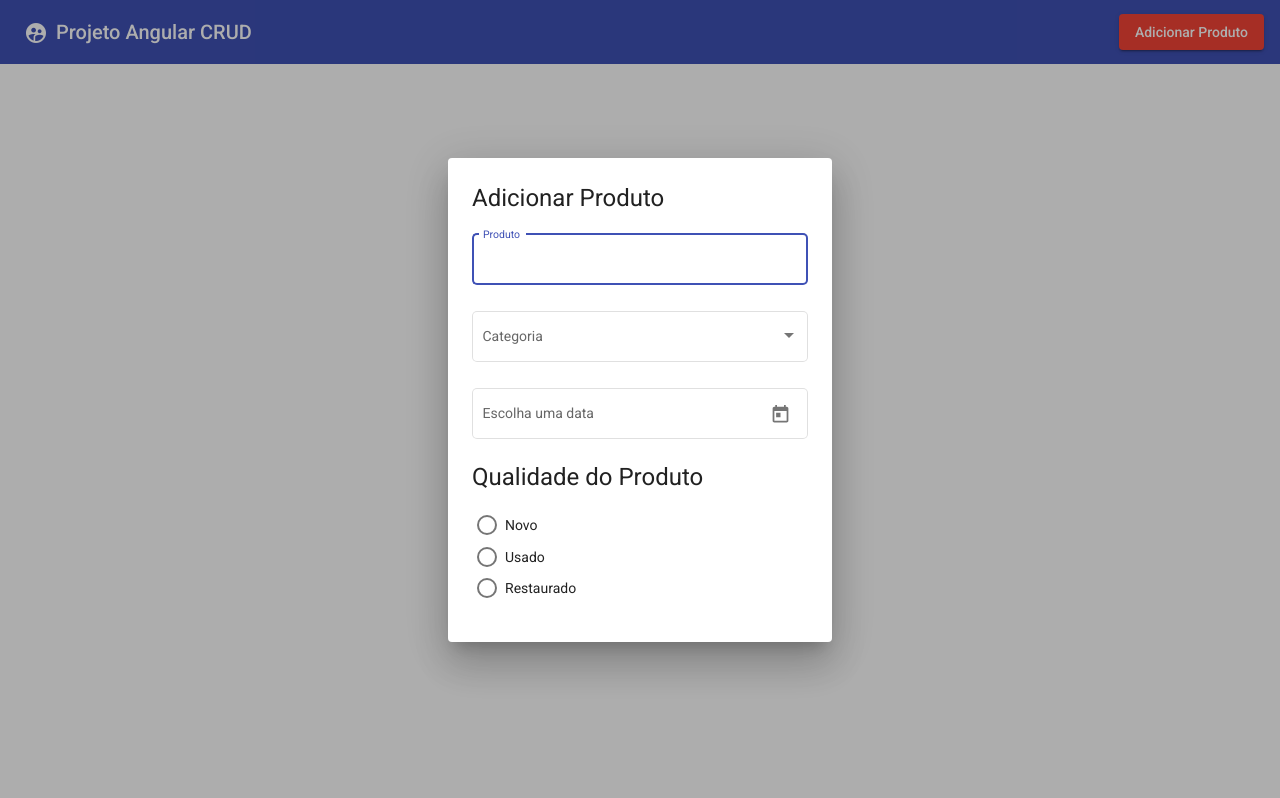
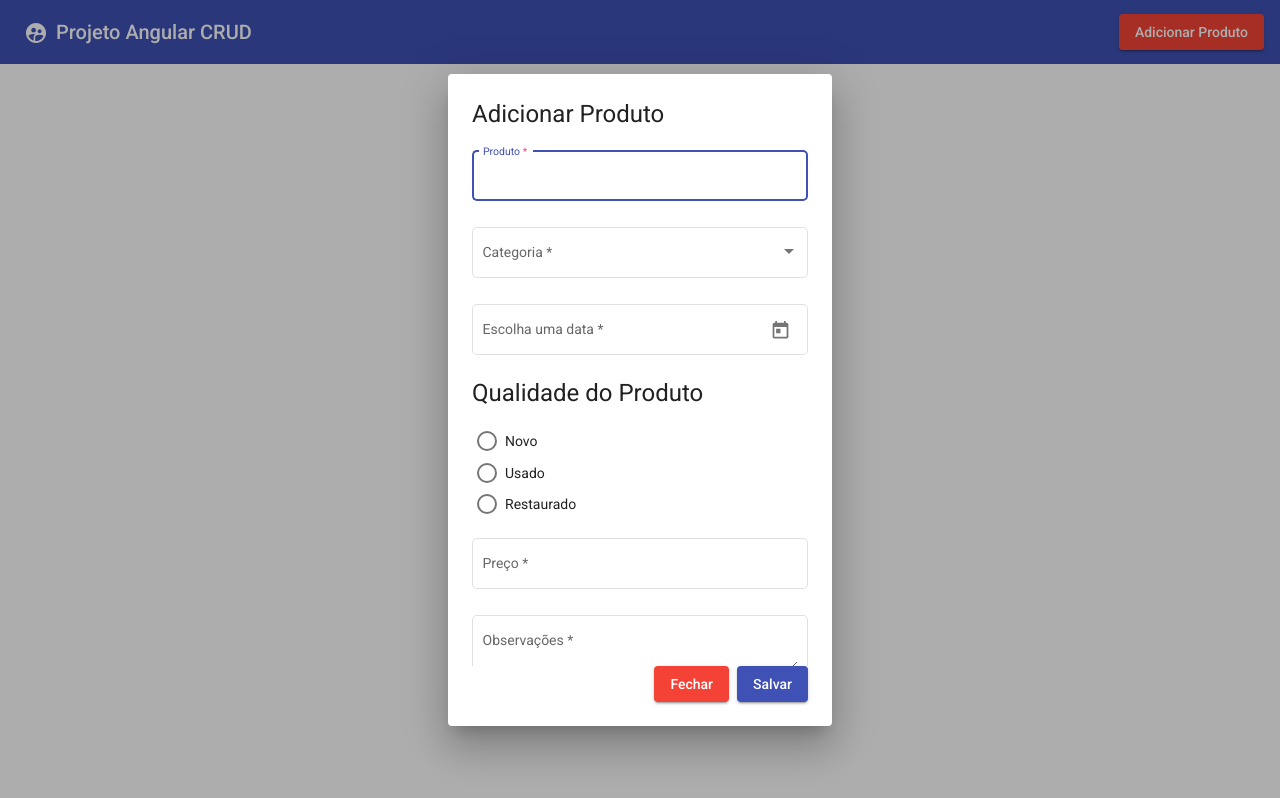
Before and after one commit to WesMartins96/Angular13-CRUD-Angular-MaterialUI, an Angular app in the folder Angular13CRUD/: page / in a window 1280 px wide. Both pictures are taken after a click on the button "Adicionar Produto". Built offline with nearby package versions, Linux system fonts and the light colour scheme.

Commit message:
criado bd com JSON-SERVER

```diff
--- /dev/null
+++ b/Angular13CRUD/db.json
@@ -0,0 +1,15 @@
+{
+  "produtoLista": [
+
+  ],
+  "comments": [
+    {
+      "id": 1,
+      "body": "some comment",
+      "postId": 1
+    }
+  ],
+  "profile": {
+    "name": "typicode"
+  }
+}
--- a/Angular13CRUD/src/app/app.module.ts
+++ b/Angular13CRUD/src/app/app.module.ts
@@ -19,6 +19,7 @@ import {MatRadioModule} from '@angular/material/radio';
 import { MAT_DATE_LOCALE } from '@angular/material/core';
 
 import { DialogComponent } from './dialog/dialog.component';
+import { FormsModule, ReactiveFormsModule } from '@angular/forms';
 
 
 @NgModule({
@@ -30,6 +31,8 @@ import { DialogComponent } from './dialog/dialog.component';
     BrowserModule,
     AppRoutingModule,
     BrowserAnimationsModule,
+    ReactiveFormsModule,
+    FormsModule,
     MatToolbarModule,
     MatIconModule,
     MatButtonModule,
--- a/Angular13CRUD/src/app/dialog/dialog.component.html
+++ b/Angular13CRUD/src/app/dialog/dialog.component.html
@@ -1,13 +1,14 @@
 <h1 mat-dialog-title>Adicionar Produto</h1>
 <div mat-dialog-content>
+  <form [formGroup]="produtoForm">
     <mat-form-field appearance="outline">
       <mat-label>Produto</mat-label>
-    <input matInput placeholder="Digite o nome do produto">
+      <input formControlName="produtoNome" matInput placeholder="Digite o nome do produto">
     </mat-form-field>
 
     <mat-form-field appearance="outline">
       <mat-label>Categoria</mat-label>
-    <mat-select placeholder="Selecione a categoria do produto">
+      <mat-select formControlName="categoria" placeholder="Selecione a categoria do produto">
         <mat-option value="Frutas">Frutas</mat-option>
         <mat-option value="Vegetais">Vegetais</mat-option>
         <mat-option value="Legumes">Legumes</mat-option>
@@ -16,15 +17,31 @@
 
     <mat-form-field appearance="outline">
       <mat-label>Escolha uma data</mat-label>
-    <input matInput [matDatepicker]="picker" value="date | date:'dd/MM/yyyy'">
+      <input formControlName="data" matInput [matDatepicker]="picker" value="date | date:'dd/MM/yyyy'">
       <mat-datepicker-toggle matSuffix [for]="picker"></mat-datepicker-toggle>
       <mat-datepicker #picker></mat-datepicker>
     </mat-form-field>
 
     <label for=""><h1>Qualidade do Produto</h1></label>
-  <mat-radio-group class="example-radio-group">
+    <mat-radio-group formControlName="qualidade" class="example-radio-group">
       <mat-radio-button class="example-radio-button" *ngFor="let qualidadeProd of qualidadeProdLista" [value]="qualidadeProd">
         {{qualidadeProd}}
       </mat-radio-button>
     </mat-radio-group>
+
+    <mat-form-field appearance="outline">
+      <mat-label>Preço</mat-label>
+      <input formControlName="preco" matInput type="number" placeholder="Digite o preço do produto">
+    </mat-form-field>
+
+    <mat-form-field appearance="outline">
+      <mat-label>Observações</mat-label>
+      <textarea formControlName="descricao" matInput></textarea>
+    </mat-form-field>
+  </form>
 </div>
+
+<div mat-dialog-action [align]="'end'">
+  <button mat-raised-button color="warn" mat-dialog-close>Fechar</button>
+  <button style="margin-left: 8px;" mat-raised-button color="primary" (click)="adicionarProduto()">Salvar</button>
+</div>
--- a/Angular13CRUD/src/app/dialog/dialog.component.ts
+++ b/Angular13CRUD/src/app/dialog/dialog.component.ts
@@ -1,4 +1,5 @@
 import { Component, OnInit } from '@angular/core';
+import { FormGroup, FormBuilder, Validators } from '@angular/forms';
 
 @Component({
   selector: 'app-dialog',
@@ -7,11 +8,24 @@ import { Component, OnInit } from '@angular/core';
 })
 export class DialogComponent implements OnInit {
 
-  qualidadeProdLista = ["Novo", "Usado", "Restaurado"]
+  qualidadeProdLista = ["Novo", "Usado", "Restaurado"];
+  produtoForm !: FormGroup;
 
-  constructor() { }
+  constructor(private formBuilder : FormBuilder) { }
 
   ngOnInit(): void {
+    this.produtoForm = this.formBuilder.group({
+      produtoNome : ['', Validators.required],
+      categoria : ['', Validators.required],
+      qualidade : ['', Validators.required],
+      preco : ['', Validators.required],
+      descricao : ['', Validators.required],
+      data : ['', Validators.required]
+    })
+  }
+  adicionarProduto(){
+    console.log(this.produtoForm.value);
+
   }
 
 }
```
Also changed, not shown: Angular13CRUD/src/app/services/api.service.ts (added, +9 -0 lines), 2 other files (tests, documents, lock files or other folders). Lines whose indentation alone changed are shown as unchanged.
